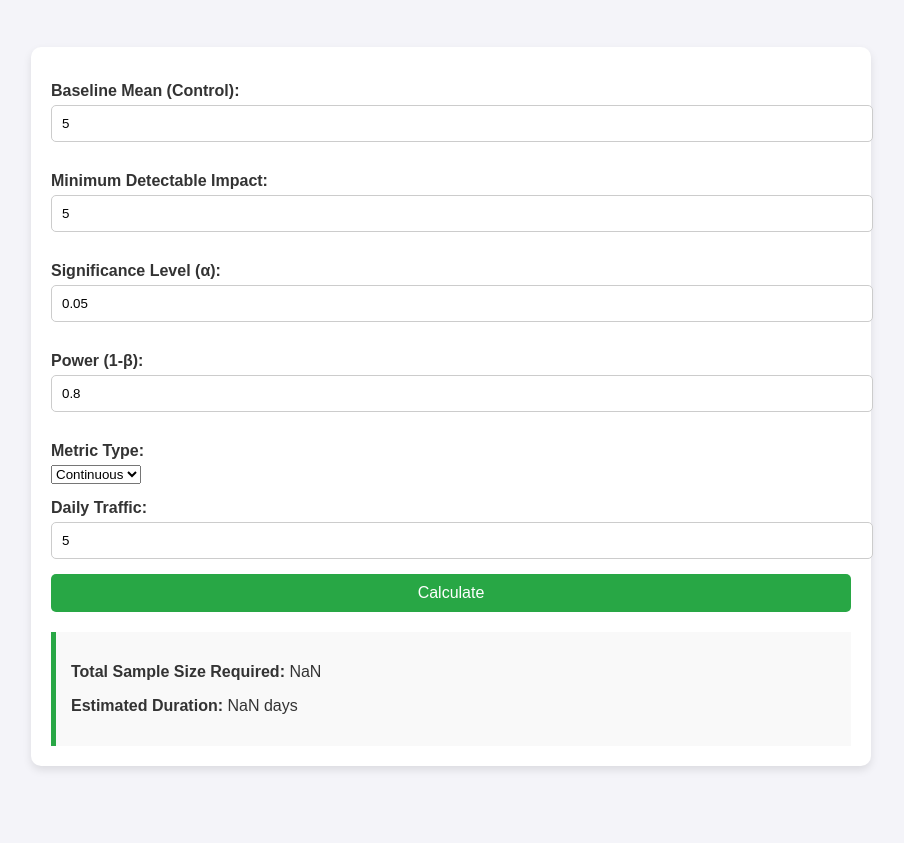
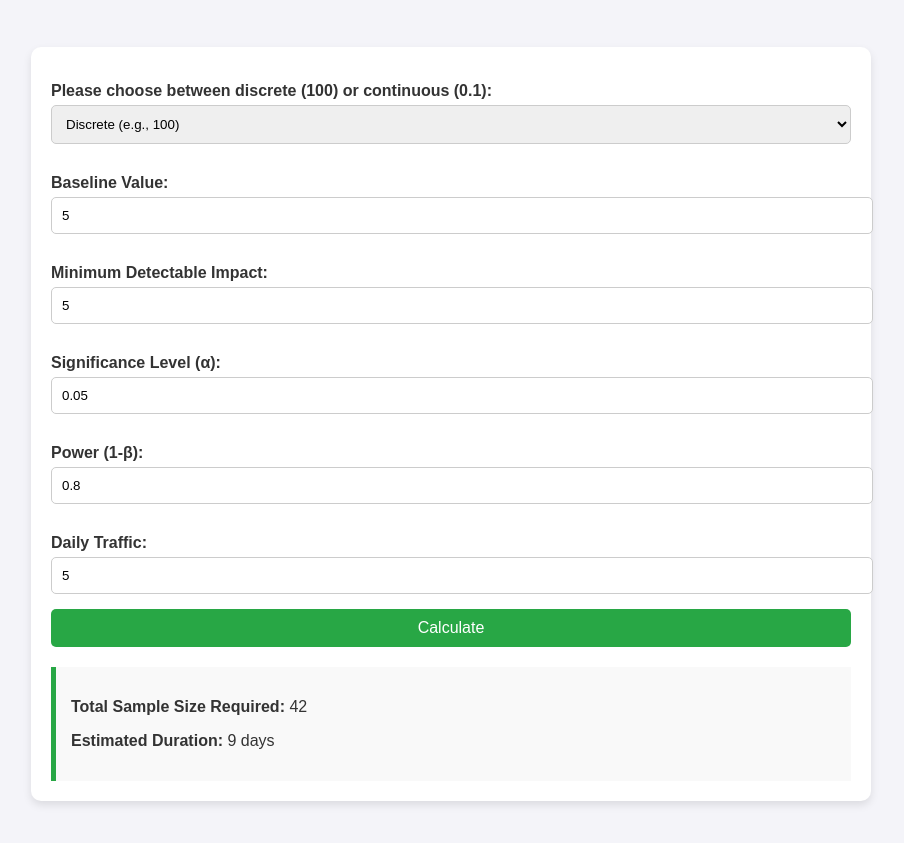
Before and after one commit to ghie1029/ghie1029.github.io, a plain HTML site: page index.html in a window 1280 px wide. Both pictures are taken after typing "5", "5", "5" into the empty fields and a click on the button "Calculate". Shown: the part 61-904 px from the top of the page, without its empty margins (189-1093 px from the left). Before the commit the page ends 877 px from the top, so only its background shows below. Drawn offline with Linux system fonts and the light colour scheme.

Commit message:
update index.html
refining the size and duration part

```diff
--- a/index.html
+++ b/index.html
@@ -29,7 +29,7 @@
             margin: 15px 0 5px;
             font-weight: bold;
         }
-        input {
+        input, select {
             width: 100%;
             padding: 10px;
             margin-bottom: 15px;
@@ -62,23 +62,23 @@
 <h1>A/B Test Calculator</h1>
 <div class="container">
     <form id="abTestForm">
-        <label for="baseline">Baseline Mean (Control):</label>
-        <input type="number" id="baseline" step="0.01" placeholder="e.g., 0.2" required>
+        <label for="metricType">Please choose between discrete (100) or continuous (0.1):</label>
+        <select id="metricType" required>
+            <option value="discrete">Discrete (e.g., 100)</option>
+            <option value="continuous">Continuous (e.g., 0.1)</option>
+        </select>
+
+        <label for="baseline">Baseline Value:</label>
+        <input type="number" id="baseline" step="0.01" placeholder="e.g., 0.2 for continuous or 100 for discrete" required>
 
         <label for="impact">Minimum Detectable Impact:</label>
-        <input type="number" id="impact" step="0.01" placeholder="e.g., 0.05" required>
+        <input type="number" id="impact" step="0.01" placeholder="e.g., 0.05 for continuous or 10 for discrete" required>
 
         <label for="alpha">Significance Level (α):</label>
         <input type="number" id="alpha" step="0.01" value="0.05" required>
 
         <label for="power">Power (1-β):</label>
         <input type="number" id="power" step="0.01" value="0.8" required>
-
-        <label for="metricType">Metric Type:</label>
-        <select id="metricType">
-            <option value="continuous">Continuous</option>
-            <option value="discrete">Discrete</option>
-        </select>
 
         <label for="dailyTraffic">Daily Traffic:</label>
         <input type="number" id="dailyTraffic" placeholder="e.g., 1000">
@@ -91,12 +91,12 @@
 
 <script>
     function calculateABTest() {
+        const metricType = document.getElementById('metricType').value;
         const baseline = parseFloat(document.getElementById('baseline').value);
         const impact = parseFloat(document.getElementById('impact').value);
         const alpha = parseFloat(document.getElementById('alpha').value);
         const power = parseFloat(document.getElementById('power').value);
         const dailyTraffic = parseFloat(document.getElementById('dailyTraffic').value);
-        const metricType = document.getElementById('metricType').value;
 
         if (isNaN(baseline) || isNaN(impact) || isNaN(alpha) || isNaN(power)) {
             alert('Please fill out all required fields correctly.');
@@ -113,10 +113,9 @@
             sampleSizePerGroup = Math.pow((zAlpha + zBeta) * pooledStdDev / impact, 2);
             totalSampleSize = Math.ceil(2 * sampleSizePerGroup);
         } else if (metricType === 'discrete') {
-            // For discrete metrics, use the binomial distribution approximation
-            const p1 = baseline;
-            const p2 = baseline + impact;
-            sampleSizePerGroup = Math.ceil((zAlpha + zBeta) * Math.sqrt(p1 * (1 - p1) + p2 * (1 - p2)) / impact);
+            const p1 = baseline / 100;
+            const p2 = (baseline + impact) / 100;
+            sampleSizePerGroup = Math.ceil((zAlpha + zBeta) * Math.sqrt(p1 * (1 - p1) + p2 * (1 - p2)) / (impact / 100));
             totalSampleSize = Math.ceil(2 * sampleSizePerGroup);
         }
 
```
